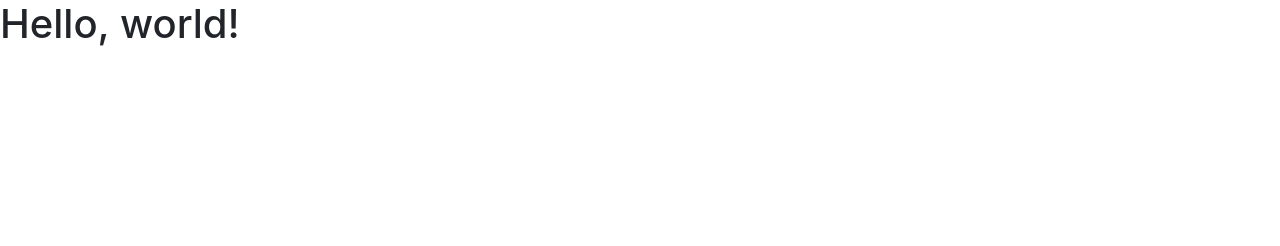
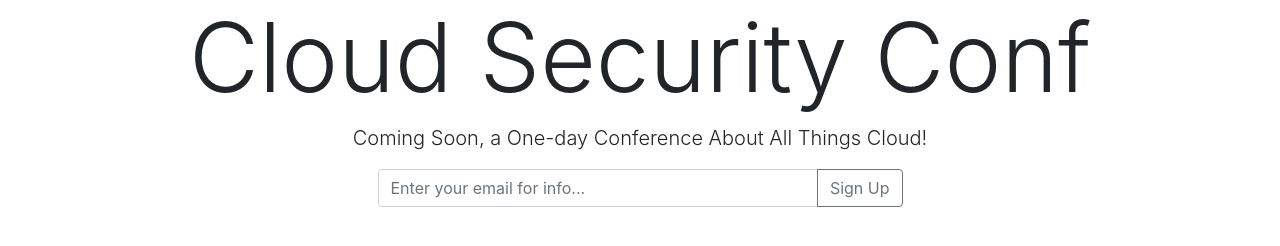
Before and after one commit to Fontbonne-University/cloud-fw-vdub10, a plain HTML site: page index.html in a window 1280 px wide. Drawn offline with nearby package versions, Linux system fonts and the light colour scheme.

Commit message:
Simple Landing Page

```diff
--- a/index.html
+++ b/index.html
@@ -12,8 +12,16 @@
     <title>Hello, world!</title>
 </head>
 <body>
-<h1>Hello, world!</h1>
-
+    <div class="container text-center">
+        <h1 class="display-1">Cloud Security Conf</h1>
+        <p class="lead">Coming Soon, a One-day Conference About All Things Cloud!</p>
+        <div class="input-group mb-3 col-md-6 offset-md-3">
+            <input type="text" class="form-control" placeholder="Enter your email for info..." aria-label="Enter your email for info..." aria-describedby="basic-addon2">
+            <div class="input-group-append">
+                <button class="btn btn-outline-secondary" type="button">Sign Up</button>
+            </div>
+        </div>
+    </div>
 <!-- Optional JavaScript -->
 <!-- jQuery first, then Popper.js, then Bootstrap JS -->
 <script src="https://code.jquery.com/jquery-3.2.1.slim.min.js" integrity="sha384-KJ3o2DKtIkvYIK3UENzmM7KCkRr/rE9/Qpg6aAZGJwFDMVNA/GpGFF93hXpG5KkN" crossorigin="anonymous"></script>
```
